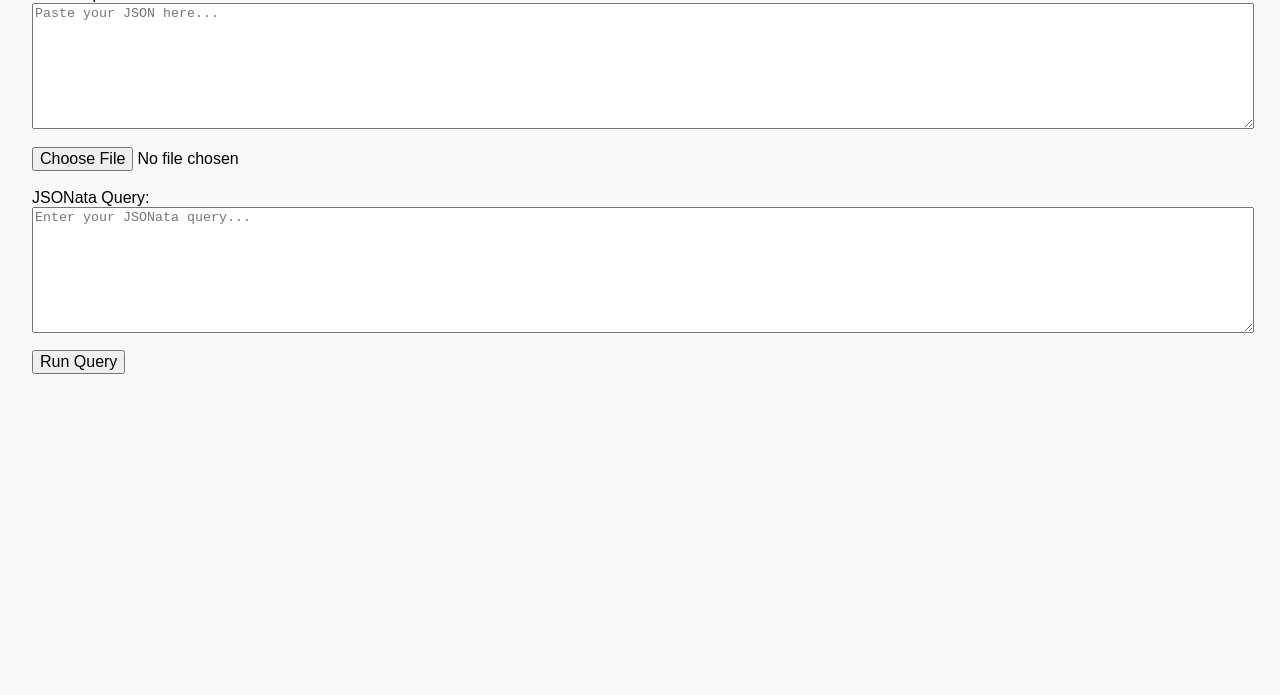
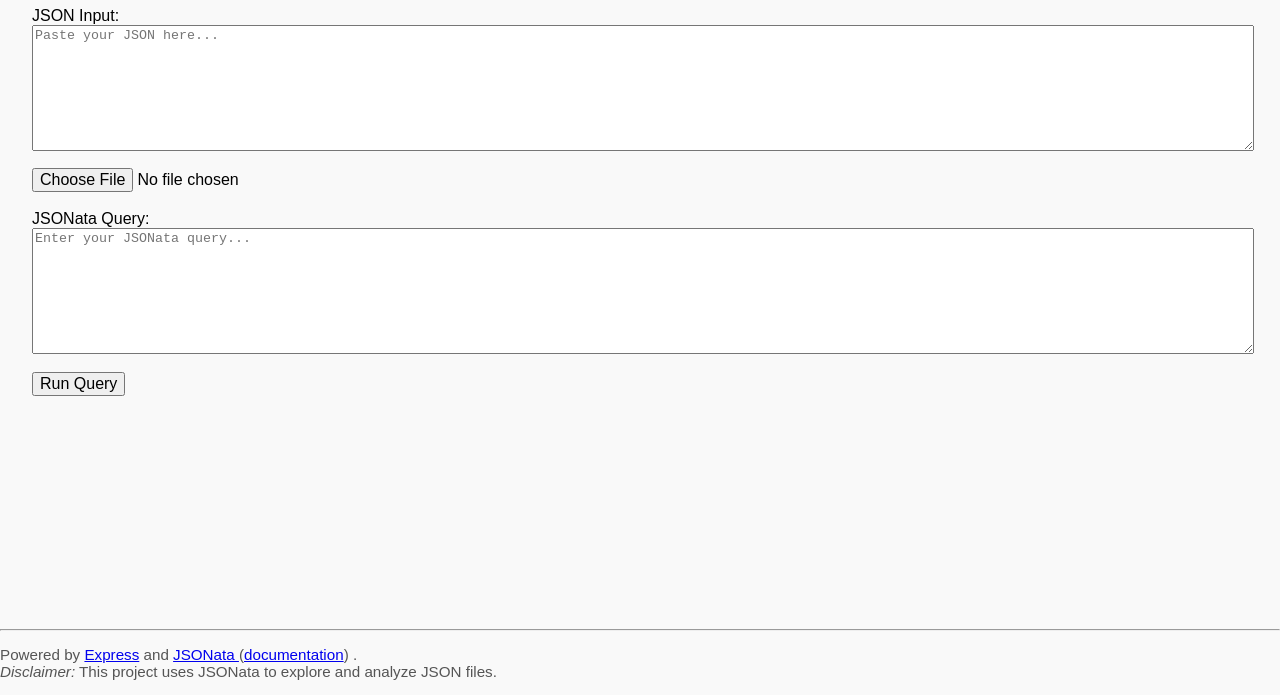
Before and after one commit to aepedraza/json-explorer, a website: page public/index.html in a window 1280 px wide. Shown: the part 105-800 px from the top of the page. Drawn offline with Linux system fonts and the light colour scheme.

Commit message:
feat: Improved layout and moved style to new file
Moved CSS to a separate file and added a footer with links and disclaimer

```diff
--- a/public/index.html
+++ b/public/index.html
@@ -3,43 +3,24 @@
   <head>
     <meta charset="UTF-8" />
     <meta name="viewport" content="width=device-width, initial-scale=1.0" />
-    <title>JSONata Playground</title>
-    <style>
-      body {
-        font-family: Arial, sans-serif;
-        margin: 2em;
-        background: #f9f9f9;
-      }
-      textarea {
-        width: 100%;
-        min-height: 120px;
-        margin-bottom: 1em;
-      }
-      input,
-      button {
-        font-size: 1em;
-      }
-      .result,
-      .error {
-        margin-top: 1em;
-        padding: 1em;
-        border-radius: 4px;
-      }
-      .result {
-        background: #e6ffe6;
-      }
-      .error {
-        background: #ffe6e6;
-        color: #a00;
-      }
-    </style>
+    <title>JSON Explorer</title>
+    <link rel="stylesheet" href="style.css" />
   </head>
   <body>
-    <h1>JSONata Playground</h1>
+    <div id="app-container">
+      <main>
+        <h1>JSON Explorer</h1>
         <label>JSON Input:</label><br />
-    <textarea id="json-input" placeholder="Paste your JSON here..."></textarea
+        <textarea
+          id="json-input"
+          placeholder="Paste your JSON here..."
+        ></textarea
         ><br />
-    <input type="file" id="file-input" accept="application/json" /><br /><br />
+        <input
+          type="file"
+          id="file-input"
+          accept="application/json"
+        /><br /><br />
         <label>JSONata Query:</label><br />
         <textarea
           id="query-input"
@@ -48,6 +29,29 @@
         ><br />
         <button id="run-btn">Run Query</button>
         <div id="output"></div>
+      </main>
+    </div>
+    <footer>
+      <hr />
+      <p>
+        Powered by
+        <a href="https://expressjs.com/" target="_blank" rel="noopener"
+          >Express</a
+        >
+        and
+        <a href="https://jsonata.org/" target="_blank" rel="noopener">
+          JSONata
+        </a>
+        (<a
+          href="https://docs.jsonata.org/overview"
+          target="_blank"
+          rel="noopener"
+          >documentation</a
+        >) .<br />
+        <em>Disclaimer:</em> This project uses JSONata to explore and analyze
+        JSON files.
+      </p>
+    </footer>
     <script src="app.js"></script>
   </body>
 </html>
--- /dev/null
+++ b/public/style.css
@@ -0,0 +1,44 @@
+body {
+  font-family: Arial, sans-serif;
+  margin: 0;
+  padding: 0;
+  background: #f9f9f9;
+  min-height: 100vh;
+  display: flex;
+  flex-direction: column;
+}
+#app-container {
+  flex: 1 0 auto;
+  padding: 2em;
+}
+main {
+  flex: 1 0 auto;
+}
+footer {
+  flex-shrink: 0;
+  margin-top: 2em;
+  font-size: 0.95em;
+  color: #555;
+}
+textarea {
+  width: 100%;
+  min-height: 120px;
+  margin-bottom: 1em;
+}
+input,
+button {
+  font-size: 1em;
+}
+.result,
+.error {
+  margin-top: 1em;
+  padding: 1em;
+  border-radius: 4px;
+}
+.result {
+  background: #e6ffe6;
+}
+.error {
+  background: #ffe6e6;
+  color: #a00;
+}
```
Lines whose indentation alone changed are shown as unchanged.
